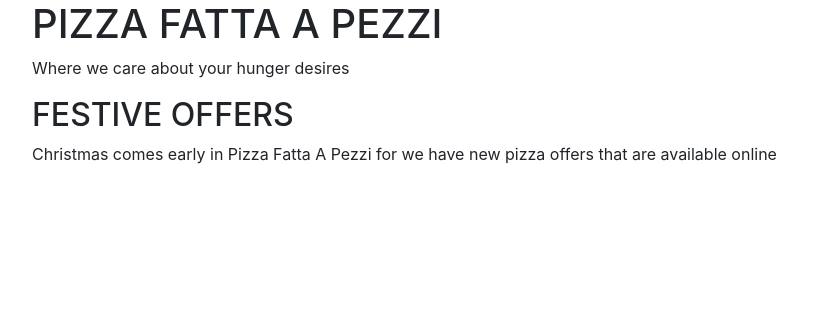
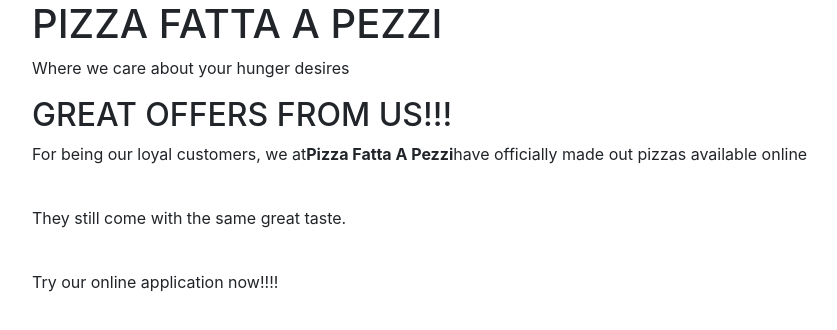
Before and after one commit to EmmanuelMuchiri/Bridget-pizza, a plain HTML site: page index.html in a window 1280 px wide. Shown: the whole page, without its empty margins (53-890 px from the left). Drawn offline with Linux system fonts and the light colour scheme.

Commit message:
Add the second section of the webpage

```diff
--- a/index.html
+++ b/index.html
@@ -16,8 +16,10 @@
             <p>Where we care about your hunger desires</p>
         </div>
         <div class="intro">
-            <h2>FESTIVE OFFERS</h2>
-            <p>Christmas comes early in Pizza Fatta A Pezzi for we have new pizza offers that are available online</p>
+            <h2>GREAT OFFERS FROM US!!!</h2>
+            <p>For being our loyal customers, we at<strong>Pizza Fatta A Pezzi</strong>have officially made out pizzas available online</p><br>
+            <p>They still come with the same great taste.</p><br>
+            <p>Try our online application now!!!!</p>
         </div>
     </div>
 </body>
```
